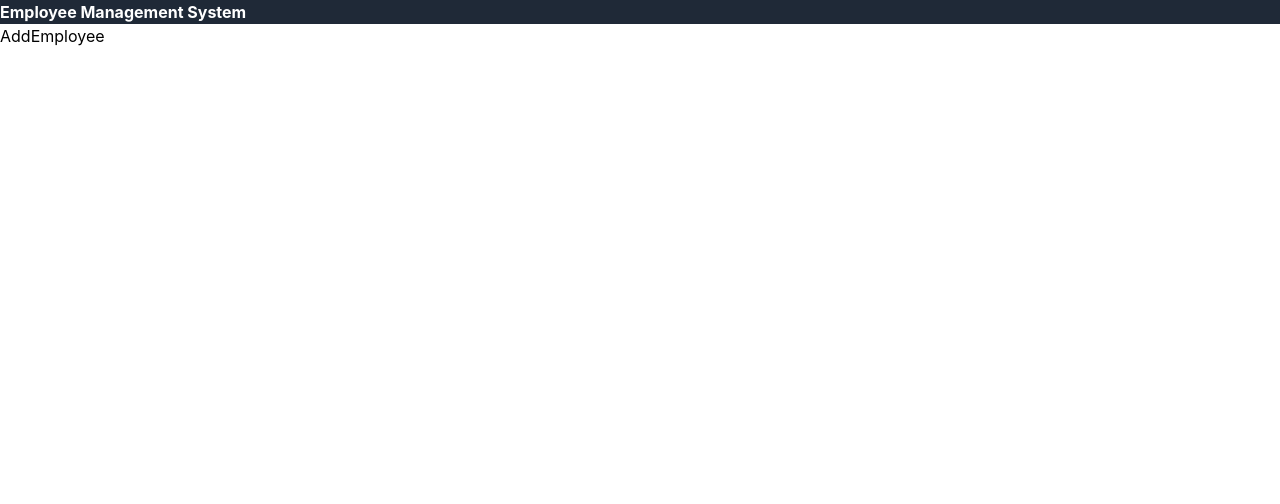
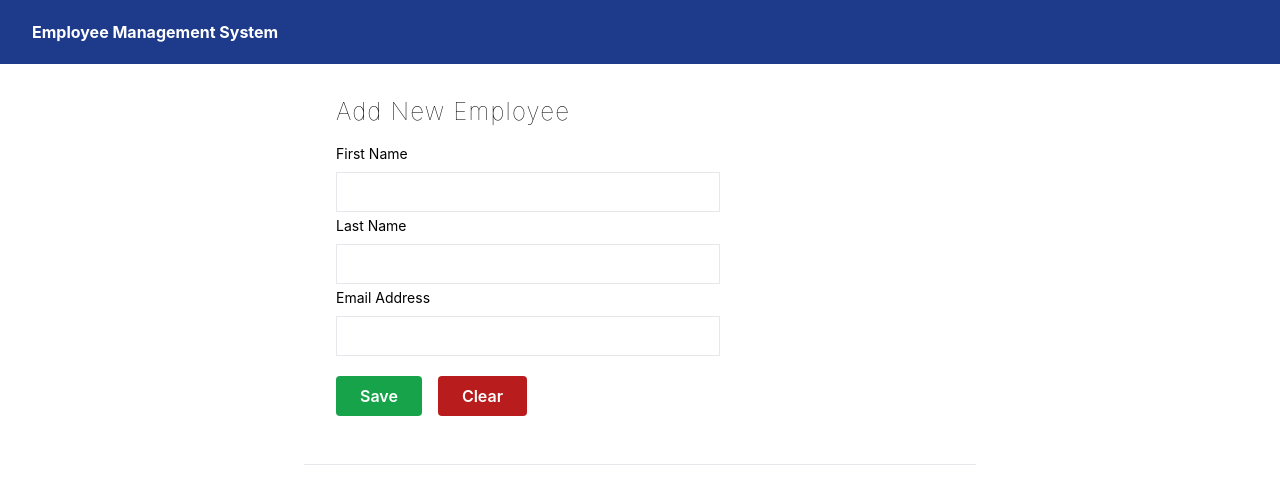
Before and after one commit to ssuresh1228/spring-react-demo, a React (Create React App) app in the folder frontend/: page / in a window 1280 px wide. Shown: the top 504 px of the page. Built offline with nearby package versions, Linux system fonts and the light colour scheme.

Commit message:
implemented POST in backend, save in frontend

```diff
--- a/frontend/package.json
+++ b/frontend/package.json
@@ -6,6 +6,7 @@
     "@testing-library/jest-dom": "^5.16.5",
     "@testing-library/react": "^13.3.0",
     "@testing-library/user-event": "^13.5.0",
+    "axios": "^0.27.2",
     "react": "^18.2.0",
     "react-dom": "^18.2.0",
     "react-scripts": "5.0.1",
--- a/frontend/src/App.js
+++ b/frontend/src/App.js
@@ -10,9 +10,6 @@ function App() {
     <AddEmployee />
     </>
   )
-
 }
 
 export default App;
-
-//28:40
--- a/frontend/src/components/AddEmployee.js
+++ b/frontend/src/components/AddEmployee.js
@@ -1,8 +1,84 @@
-import React from 'react'
+import React, { useState } from 'react'
+import EmployeeService from '../services/EmployeeService';
 
 const AddEmployee = () => {
+
+  const [employee, setEmployee] = useState({
+    id:"",
+    firstName:"",
+    lastName:"",
+    emailID:""
+  });
+
+  const handleChange = (e) => {
+    const value = e.target.value;
+    setEmployee({...employee, [e.target.name]: value});
+  };
+
+  const saveEmployee = (e) => {
+    e.preventDefault();
+    EmployeeService.saveEmployee(employee).then((response) =>{
+      console.log(response);
+    }).catch((error) =>{
+        console.log(error);
+    });
+  };
+
   return (
-    <div>AddEmployee</div>
+    <div className='flex max-w-2xl mx-auto shadow-black border-b'>
+      <div className='px-8 py-8'>
+
+        <div className='font-thin text-2xl tracking-wider'>
+          <h1>Add New Employee</h1>
+        </div>
+
+        <div className='item-center justify-center h-14 w-full my-4'>
+          <label className='block text-gray-60 text-sm font-normal'>First Name</label>
+          <input
+            type="text"
+            name="firstName"
+            value={employee.firstName}
+            onChange={(e) => handleChange(e)}
+            className='h-10 w-96 border mt-2 px-2 py-2'>
+          </input>
+        </div>
+
+        <div className='item-center justify-center h-14 w-full my-4'>
+          <label className='block text-gray-60 text-sm font-normal'>Last Name</label>
+          <input
+            type="text"
+            name="lastName"
+            value={employee.lastName}
+            onChange={(e) => handleChange(e)}
+            className='h-10 w-96 border mt-2 px-2 py-2'>
+            </input>
+        </div>
+
+        <div className='item-center justify-center h-14 w-full my-4'>
+          <label className='block text-gray-60 text-sm font-normal'>Email Address</label>
+          <input
+            type="email"
+            name="emailID"
+            value={employee.emailID}
+            onChange={(e) => handleChange(e)}
+            className='h-10 w-96 border mt-2 px-2 py-2'>
+          </input>
+        </div>
+
+        <div className='item-center justify-center h-14 w-full my-4 space-x-4 pt-4'>
+          <button onClick = {saveEmployee}
+            className='rounded text-white font-semibold bg-green-600 hover:bg-green-700 px-6 py-2'>
+              Save
+          </button>
+
+          <button
+            className='rounded text-white font-semibold bg-red-700 hover:bg-red-900 px-6 py-2'>
+              Clear
+          </button>
+        </div>
+
+      </div>
+    </div>
   )
 }
 
--- a/frontend/src/components/Navbar.js
+++ b/frontend/src/components/Navbar.js
@@ -1,13 +1,13 @@
 import React from 'react'
 
-const Navbar = () => {
-  return (
-    <div className="bg-gray-800">
-        <div classname="h-16 px-8 flex items-center">
-            <p className='text-white font-bold'>Employee Management System</p>
-        </div>
-  </div>
-  );
-};
+function navbar() {
+  return(
+    <div className='bg-blue-900'>
+      <div className='h-16 px-8 flex items-center'>
+        <p className='text-white font-bold'>Employee Management System</p>
+      </div>
+    </div>
+  )
+}
 
-export default Navbar;
+export default navbar
--- /dev/null
+++ b/frontend/src/services/EmployeeService.js
@@ -0,0 +1,13 @@
+import axios from "axios";
+
+const EMPLOYEE_API_BASE_URL="http://localhost:5000/api/v1/employees"
+
+class EmployeeService{
+
+    saveEmployee(employee){
+        return axios.post(EMPLOYEE_API_BASE_URL, employee)
+    }
+
+}
+
+export default new EmployeeService();
--- a/frontend/tailwind.config.js
+++ b/frontend/tailwind.config.js
@@ -1,4 +1,3 @@
-/** @type {import('tailwindcss').Config} */
 module.exports = {
   content: [
     "./src/**/*.{js,jsx,ts,tsx}",
```
Also changed, not shown: frontend/src/index.css (line endings or trailing spaces), 1 other file (tests, documents, lock files or other folders).
